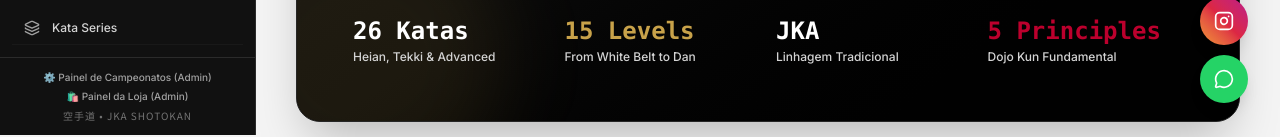
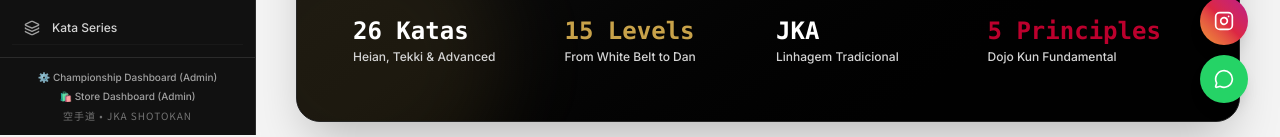
Before and after one commit to CMOURASIGA/webappshotokanmadeira, a React (Vite) app: page / in a window 1280 px wide. Shown: the part 665-802 px from the top of the page. Built offline with nearby package versions, Linux system fonts and the light colour scheme; no server answers; a web font is replaced by a local one.

Commit message:
fix(i18n): translate desktop navigation admin labels

```diff
--- a/src/components/Sidebar.tsx
+++ b/src/components/Sidebar.tsx
@@ -37,7 +37,12 @@ export function Sidebar() {
   const location = useLocation();
   const { config } = useAppData();
   const { totalItems } = useCart();
-  const { t } = useLanguage();
+  const { t, language } = useLanguage();
+  const adminCopy = language === "en"
+    ? { nav: "Main Desktop Navigation", championships: "Championship Dashboard (Admin)", store: "Store Dashboard (Admin)" }
+    : language === "ja"
+    ? { nav: "デスクトップメインナビゲーション", championships: "大会管理画面（管理者）", store: "ストア管理画面（管理者）" }
+    : { nav: "Navegação Principal Desktop", championships: "Painel de Campeonatos (Admin)", store: "Painel da Loja (Admin)" };
 
   const sections: NavSection[] = [
     {
@@ -75,7 +80,7 @@ export function Sidebar() {
 
   return (
     <aside
-      aria-label="Navegação Principal Desktop"
+      aria-label={adminCopy.nav}
       className="hidden lg:flex flex-col w-64 bg-[#111111] h-screen fixed top-0 left-0 border-r border-[#2B2B2B] z-30 select-none"
     >
       {/* Cabeçalho com Identidade Visual */}
@@ -150,13 +155,13 @@ export function Sidebar() {
           to="/dashboard_campeonato"
           className="text-[10px] text-neutral-400 hover:text-karate-gold transition-colors font-medium block"
         >
-          ⚙️ Painel de Campeonatos (Admin)
+          ⚙️ {adminCopy.championships}
         </Link>
         <Link
           to="/dashboard_loja"
           className="text-[10px] text-neutral-400 hover:text-karate-gold transition-colors font-medium block"
         >
-          🛍️ Painel da Loja (Admin)
+          🛍️ {adminCopy.store}
         </Link>
         <span className="text-[10px] font-jp text-neutral-500 tracking-widest block">
           空手道 • JKA SHOTOKAN
```
